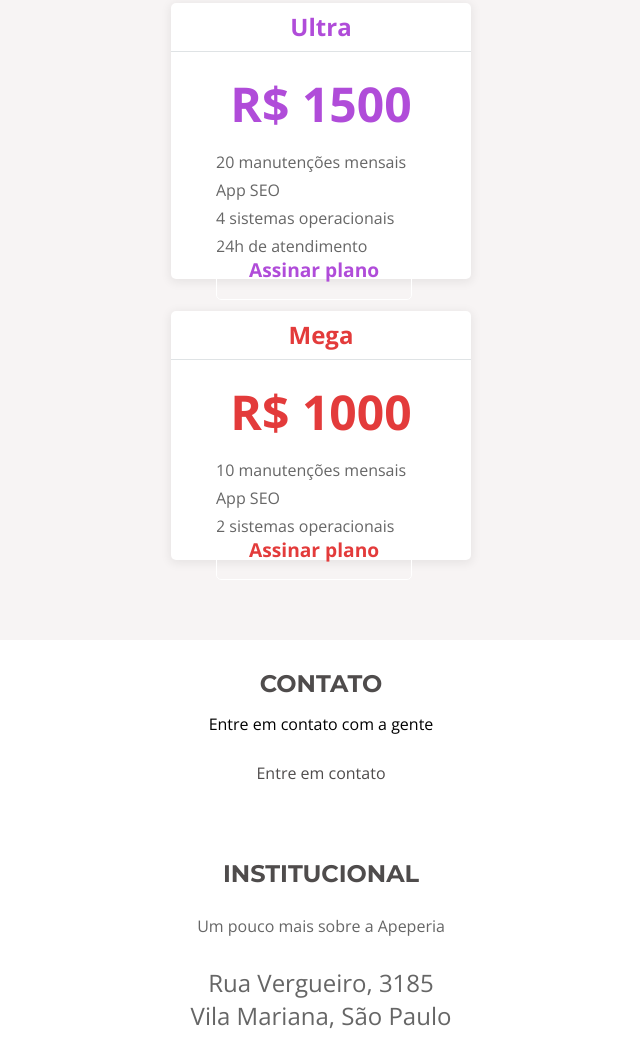
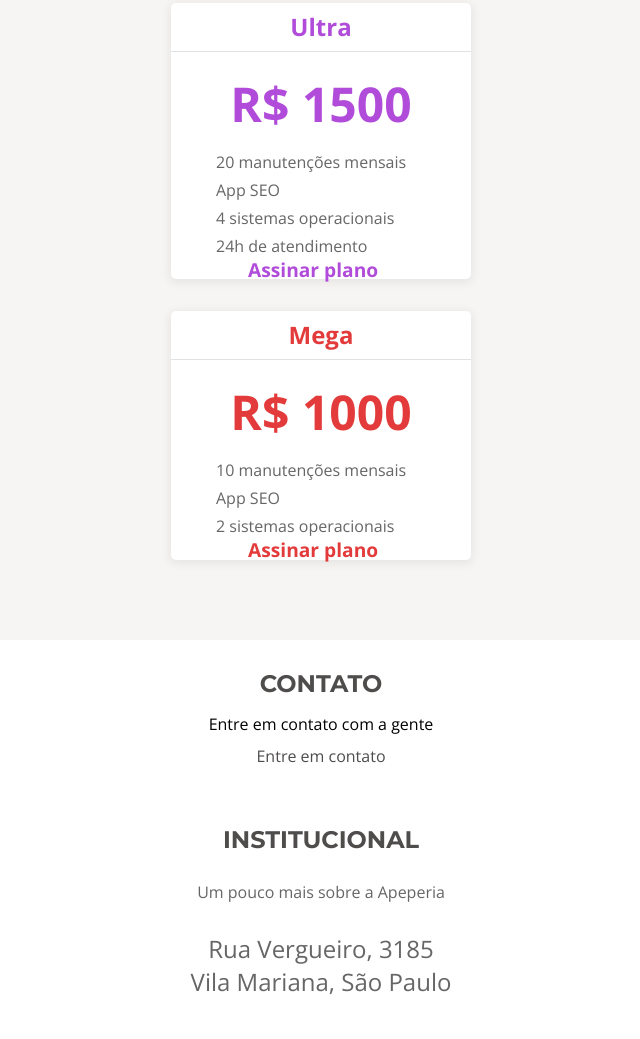
Before and after one commit to Ian-Alemida/Apeperia, a plain HTML site: page index.html in a window 1280 px wide. Shown: the part 2811-3850 px from the top of the page, without its empty margins (319-959 px from the left). Drawn offline with nearby package versions, Linux system fonts and the light colour scheme.

Commit message:
index.html

```diff
--- a/index.html
+++ b/index.html
@@ -107,7 +107,7 @@
                         <p class="cartao__texto">App SEO</p>
                         <p class="cartao__texto">4 sistemas operacionais</p>
                         <p class="cartao__texto">24h de atendimento</p>
-                        <a href="" class="cartao__botao cartao__botao--ultra botao">Assinar plano</a>
+                        <a href="" class="cartao__botao cartao__botao--ultra">Assinar plano</a>
                     </article>
                 </li>
                 <li class="cartao cartao--mega">
@@ -117,7 +117,7 @@
                         <p class="cartao__texto">10 manutenções mensais</p>
                         <p class="cartao__texto">App SEO</p>
                         <p class="cartao__texto">2 sistemas operacionais</p>
-                        <a href="" class="cartao__botao cartao__botao--mega botao">Assinar plano</a>
+                        <a href="" class="cartao__botao cartao__botao--mega">Assinar plano</a>
                     </article>
                 </li>
             </ul>
@@ -126,7 +126,7 @@
         <section class="contato container">
             <h2 class="contato__titulo">Contato</h2>
             <p>Entre em contato com a gente</p>
-            <a href="contato.html" class="contato__botao botao">Entre em contato</a>
+            <a href="contato.html" class="contato__botao">Entre em contato</a>
         </section>
 
         <section class="institucional container">
```
